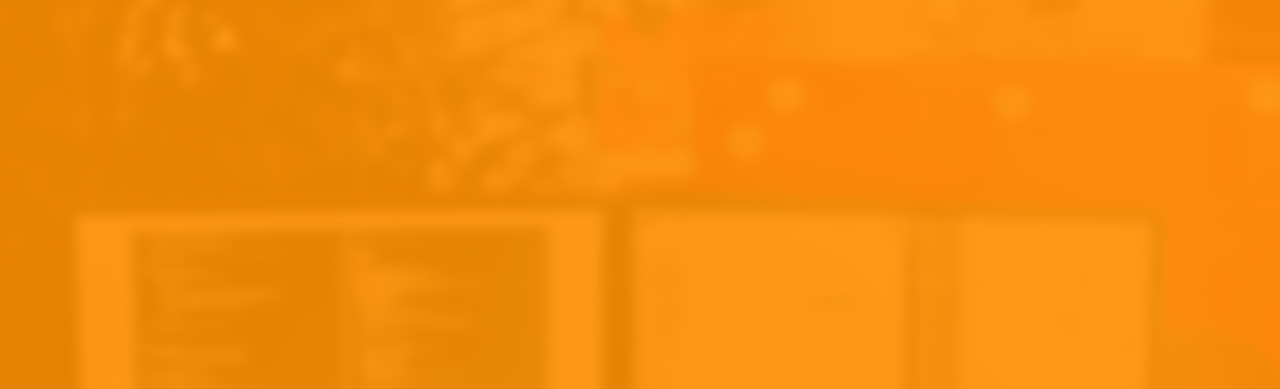
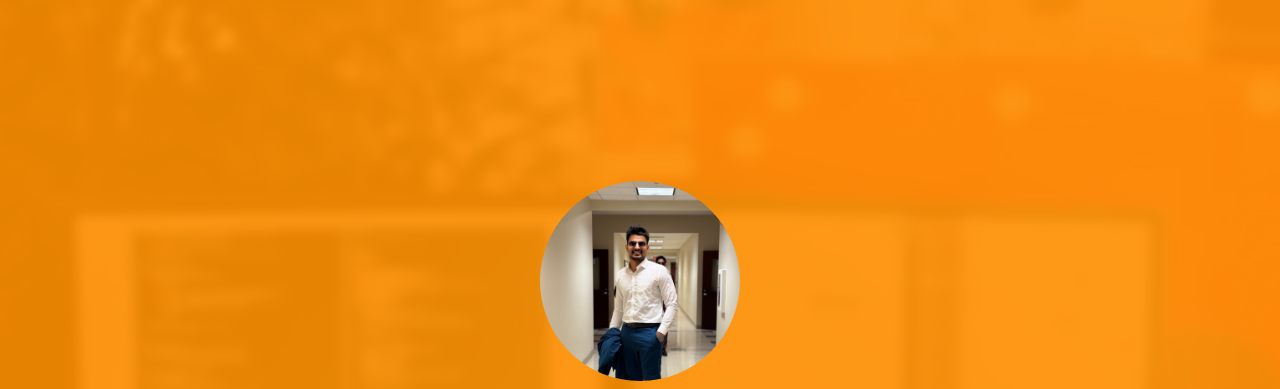
Before and after one commit to itz-gangu/portfolio, a plain HTML site: page index.html in a window 1280 px wide. Shown: the top 389 px of the page. Drawn offline with nearby package versions, Linux system fonts and the light colour scheme; files whose address does not match are found by name.

Commit message:
Update index.html

```diff
--- a/index.html
+++ b/index.html
@@ -54,7 +54,7 @@
 				<div class="col-md-8 col-md-offset-2 text-center">
 					<div class="display-t js-fullheight">
 						<div class="display-tc js-fullheight animate-box" data-animate-effect="fadeIn">
-							<div class="profile-thumb" style="background: url(images/user-3.jpg);"></div>
+							<div class="profile-thumb" style="background: url(images/Grad_Pic.jpg);"></div>
 							<h1><span>Gangadhar </span></h1>
 							<h3><span>Cybersecurity Engineer / Security Engineer / SOC Analyst / Threat Analyst </span></h3>
 							<p>
```
